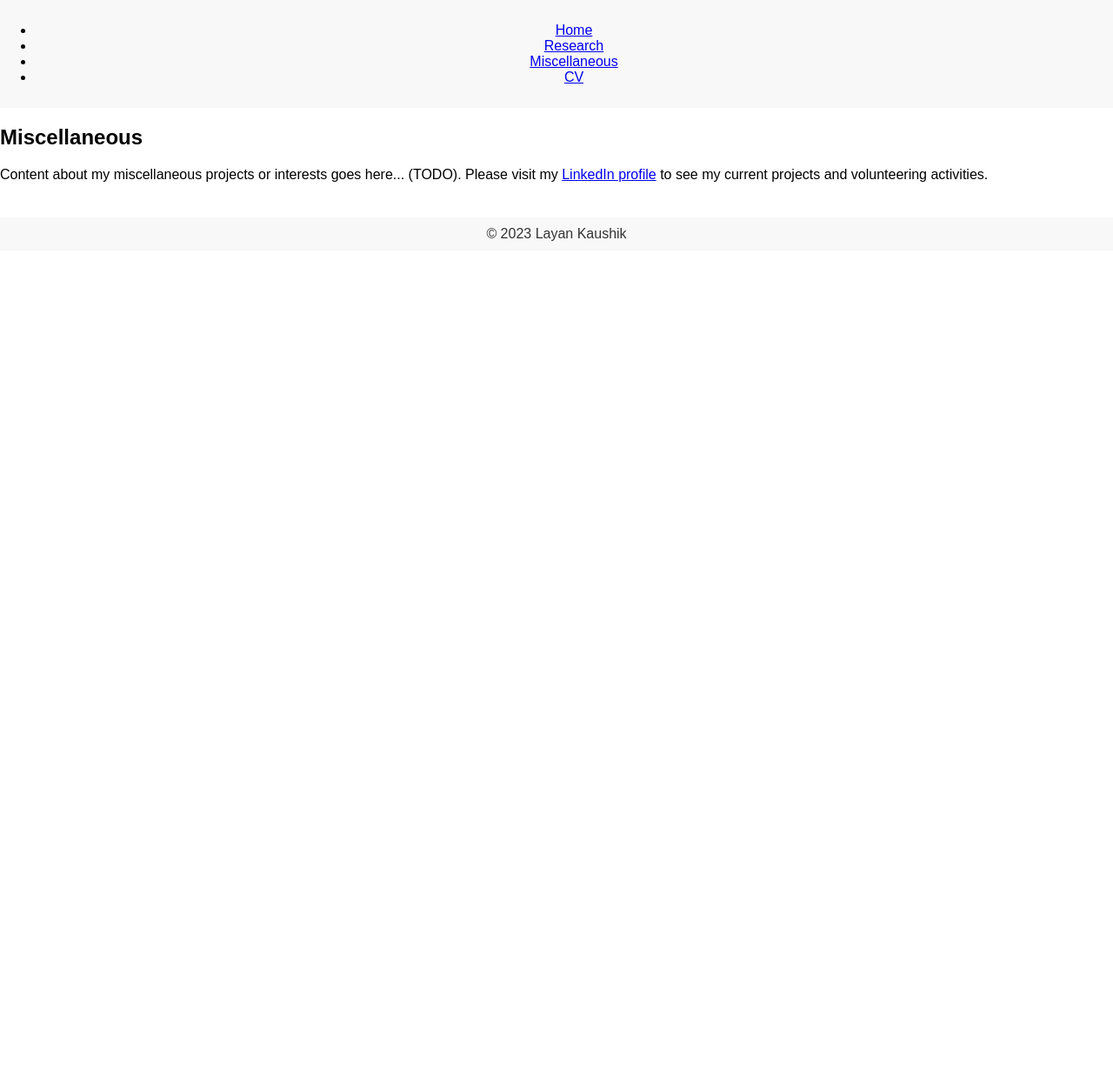
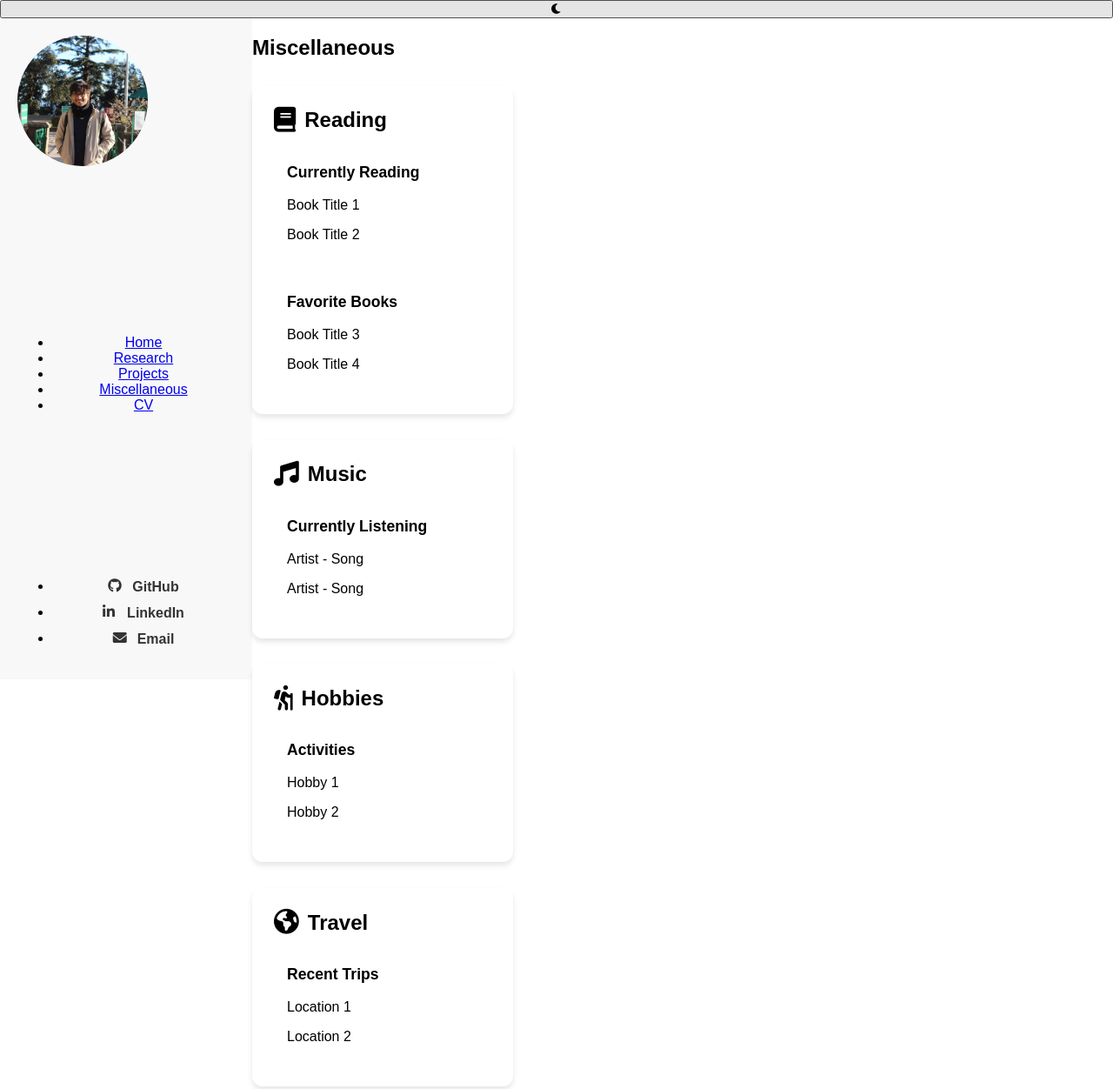
Before and after one commit to LayanKaushik/layankaushik.github.io, a plain HTML site: page miscellaneous.html in a window 1280 px wide. Shown: the top 1252 px of the page at 87% size. Before the commit the page ends 800 px from the top, so only its background shows below. Drawn offline with Linux system fonts and the light colour scheme.

Commit message:
Add miscellaneous page with interests and activities sections

```diff
--- a/css/miscellaneous.css
+++ b/css/miscellaneous.css
@@ -10,3 +10,115 @@
   color: #333;
   font-size: 1.8em;
 }
+
+.misc-grid {
+  display: grid;
+  grid-template-columns: repeat(auto-fit, minmax(300px, 1fr));
+  gap: 30px;
+  margin-top: 30px;
+}
+
+.misc-section {
+  background-color: var(--card-bg);
+  border-radius: 12px;
+  padding: 25px;
+  box-shadow: 0 4px 6px rgba(0, 0, 0, 0.1);
+  transition: transform 0.3s ease, box-shadow 0.3s ease;
+}
+
+.misc-section:hover {
+  transform: translateY(-5px);
+  box-shadow: 0 8px 15px rgba(0, 0, 0, 0.2);
+}
+
+.misc-section h2 {
+  color: var(--primary-color);
+  margin: 0 0 20px 0;
+  display: flex;
+  align-items: center;
+  gap: 10px;
+}
+
+.misc-section h2 i {
+  font-size: 1.2em;
+}
+
+.misc-content {
+  display: grid;
+  gap: 20px;
+}
+
+.misc-card {
+  background-color: var(--sidebar-bg);
+  border-radius: 8px;
+  padding: 15px;
+}
+
+.misc-card h3 {
+  color: var(--text-color);
+  margin: 0 0 10px 0;
+  font-size: 1.1rem;
+}
+
+.misc-list {
+  list-style-type: none;
+  padding: 0;
+  margin: 0;
+}
+
+.misc-list li {
+  color: var(--text-color);
+  padding: 8px 0;
+  border-bottom: 1px solid var(--border-color);
+  display: flex;
+  align-items: center;
+  gap: 10px;
+}
+
+.misc-list li:last-child {
+  border-bottom: none;
+}
+
+.misc-list li i {
+  color: var(--primary-color);
+  font-size: 0.9rem;
+}
+
+/* Animations */
+@keyframes fadeInUp {
+  from {
+    opacity: 0;
+    transform: translateY(20px);
+  }
+  to {
+    opacity: 1;
+    transform: translateY(0);
+  }
+}
+
+.misc-section {
+  animation: fadeInUp 0.6s ease-out;
+}
+
+.misc-section:nth-child(2) {
+  animation-delay: 0.2s;
+}
+
+.misc-section:nth-child(3) {
+  animation-delay: 0.4s;
+}
+
+.misc-section:nth-child(4) {
+  animation-delay: 0.6s;
+}
+
+/* Responsive adjustments */
+@media (max-width: 768px) {
+  .misc-grid {
+    grid-template-columns: 1fr;
+  }
+
+  .misc-section {
+    padding: 20px;
+  }
+}
--- a/miscellaneous.html
+++ b/miscellaneous.html
@@ -3,31 +3,129 @@
 <head>
   <meta charset="UTF-8">
   <meta name="viewport" content="width=device-width, initial-scale=1.0">
-  <title>Miscellaneous - Layan Kaushik</title>
+  <meta name="description" content="Layan Kaushik - Miscellaneous interests and activities">
+  <title>Miscellaneous | Layan Kaushik</title>
+  <link rel="stylesheet" href="https://cdnjs.cloudflare.com/ajax/libs/font-awesome/6.0.0-beta3/css/all.min.css">
+  <link rel="preconnect" href="https://fonts.googleapis.com">
+  <link rel="preconnect" href="https://fonts.gstatic.com" crossorigin>
+  <link href="https://fonts.googleapis.com/css2?family=Inter:wght@400;500;600;700&display=swap" rel="stylesheet">
   <link rel="stylesheet" href="css/styles.css">
   <link rel="stylesheet" href="css/miscellaneous.css">
 </head>
 <body>
-  <header>
-    <nav>
+  <button class="theme-toggle" id="themeToggle" aria-label="Toggle dark mode">
+    <i class="fas fa-moon"></i>
+  </button>
+  <div class="container">
+    <header class="sidebar">
+      <img src="images/profile_pic.jpg" alt="Layan Kaushik" class="profile-pic">
+      <nav class="main-nav">
         <ul>
           <li><a href="index.html">Home</a></li>
           <li><a href="research.html">Research</a></li>
-        <li><a href="miscellaneous.html">Miscellaneous</a></li>
+          <li><a href="projects.html">Projects</a></li>
+          <li><a href="miscellaneous.html" class="active">Miscellaneous</a></li>
           <li><a href="documents/CV.pdf" target="_blank">CV</a></li>
         </ul>
       </nav>
+      <nav class="social-nav">
+        <ul>
+          <li><a href="https://github.com/LayanKaushik" target="_blank"><i class="fab fa-github"></i> GitHub</a></li>
+          <li><a href="https://www.linkedin.com/in/layan-kaushik-9835a512a/" target="_blank"><i class="fab fa-linkedin-in"></i> LinkedIn</a></li>
+          <li><a href="mailto:layankaushik13@gmail.com"><i class="fas fa-envelope"></i> Email</a></li>
+        </ul>
+      </nav>
     </header>
-  <main>
+    <main class="content">
       <section id="miscellaneous">
         <h1>Miscellaneous</h1>
-      <p>Content about my miscellaneous projects or interests goes here... (TODO). Please visit my
-    <a href="https://www.linkedin.com/in/layan-kaushik-9835a512a/" target="_blank">LinkedIn profile</a> to see my current projects and volunteering activities.</p>
-      <!-- Additional content -->
+        <div class="misc-grid">
+          <div class="misc-section">
+            <h2><i class="fas fa-book"></i> Reading</h2>
+            <div class="misc-content">
+              <div class="misc-card">
+                <h3>Currently Reading</h3>
+                <ul class="misc-list">
+                  <li>Book Title 1</li>
+                  <li>Book Title 2</li>
+                </ul>
+              </div>
+              <div class="misc-card">
+                <h3>Favorite Books</h3>
+                <ul class="misc-list">
+                  <li>Book Title 3</li>
+                  <li>Book Title 4</li>
+                </ul>
+              </div>
+            </div>
+          </div>
+
+          <div class="misc-section">
+            <h2><i class="fas fa-music"></i> Music</h2>
+            <div class="misc-content">
+              <div class="misc-card">
+                <h3>Currently Listening</h3>
+                <ul class="misc-list">
+                  <li>Artist - Song</li>
+                  <li>Artist - Song</li>
+                </ul>
+              </div>
+            </div>
+          </div>
+
+          <div class="misc-section">
+            <h2><i class="fas fa-hiking"></i> Hobbies</h2>
+            <div class="misc-content">
+              <div class="misc-card">
+                <h3>Activities</h3>
+                <ul class="misc-list">
+                  <li>Hobby 1</li>
+                  <li>Hobby 2</li>
+                </ul>
+              </div>
+            </div>
+          </div>
+
+          <div class="misc-section">
+            <h2><i class="fas fa-globe-americas"></i> Travel</h2>
+            <div class="misc-content">
+              <div class="misc-card">
+                <h3>Recent Trips</h3>
+                <ul class="misc-list">
+                  <li>Location 1</li>
+                  <li>Location 2</li>
+                </ul>
+              </div>
+            </div>
+          </div>
+        </div>
       </section>
     </main>
+  </div>
   <footer>
     <p>© 2023 Layan Kaushik</p>
   </footer>
+  <script>
+    const themeToggle = document.getElementById('themeToggle');
+    const icon = themeToggle.querySelector('i');
+
+    const prefersDarkScheme = window.matchMedia('(prefers-color-scheme: dark)');
+    const currentTheme = localStorage.getItem('theme') ||
+                        (prefersDarkScheme.matches ? 'dark' : 'light');
+
+    document.documentElement.setAttribute('data-theme', currentTheme);
+    updateIcon(currentTheme);
+
+    themeToggle.addEventListener('click', () => {
+      const newTheme = document.documentElement.getAttribute('data-theme') === 'dark' ? 'light' : 'dark';
+      document.documentElement.setAttribute('data-theme', newTheme);
+      localStorage.setItem('theme', newTheme);
+      updateIcon(newTheme);
+    });
+
+    function updateIcon(theme) {
+      icon.className = theme === 'dark' ? 'fas fa-sun' : 'fas fa-moon';
+    }
+  </script>
 </body>
 </html>
```
Lines whose indentation alone changed are shown as unchanged.
